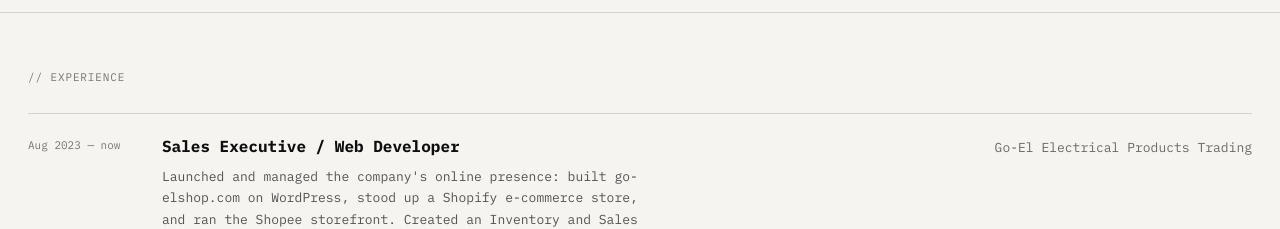
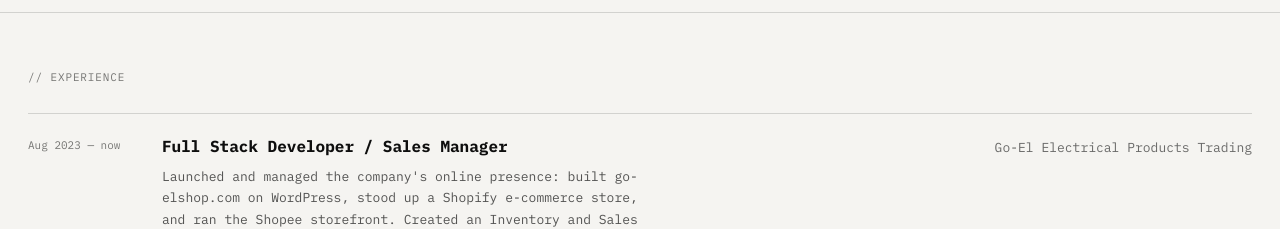
Before and after one commit to joerenlee/portfolio, a Next.js app: page / in a window 1280 px wide. Shown: the part 1880-2109 px from the top of the page. Built offline with nearby package versions, Linux system fonts and the light colour scheme.

Commit message:
updated resume

```diff
--- a/src/data/portfolio.ts
+++ b/src/data/portfolio.ts
@@ -138,7 +138,7 @@ export const projects: Project[] = [
 export const experience: ExperienceItem[] = [
   {
     period: "Aug 2023 — now",
-    role: "Sales Executive / Web Developer",
+    role: "Full Stack Developer / Sales Manager",
     company: "Go-El Electrical Products Trading",
     detail:
       "Launched and managed the company's online presence: built go-elshop.com on WordPress, stood up a Shopify e-commerce store, and ran the Shopee storefront. Created an Inventory and Sales Management System to ease the pain of certain business processes.",
```
Also changed, not shown: 1 other file (tests, documents, lock files or other folders).
